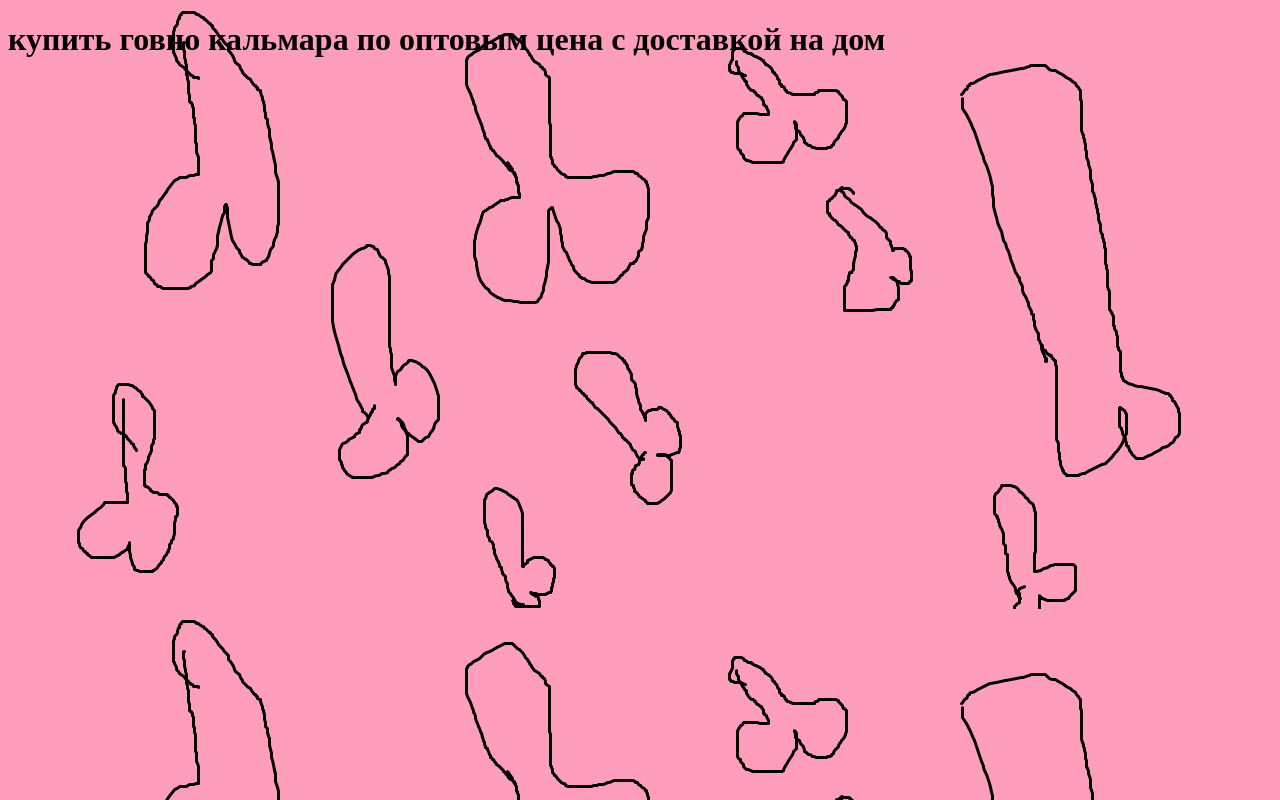
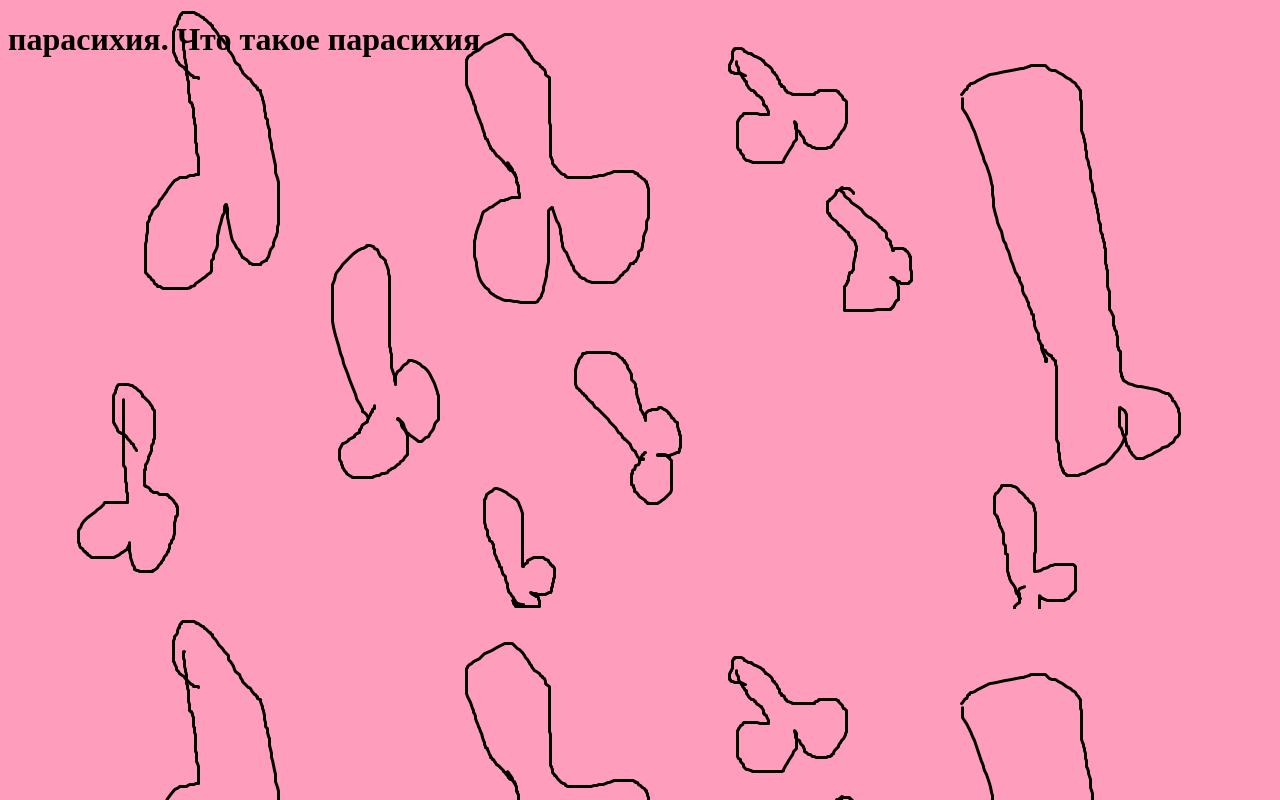
Before and after one commit to negrvitalya/dfg, a plain HTML site: page index.html in a window 1280 px wide. Drawn offline with Linux system fonts and the light colour scheme.

Commit message:
Update index.html

```diff
--- a/index.html
+++ b/index.html
@@ -16,6 +16,6 @@ transition:all 5s;
 </style>
 </head>
 <body>
-<h1>купить говно кальмара по оптовым цена с доставкой на дом</h1>
+<h1>парасихия. Что такое парасихия</h1>
 </body>
 </html>
```
